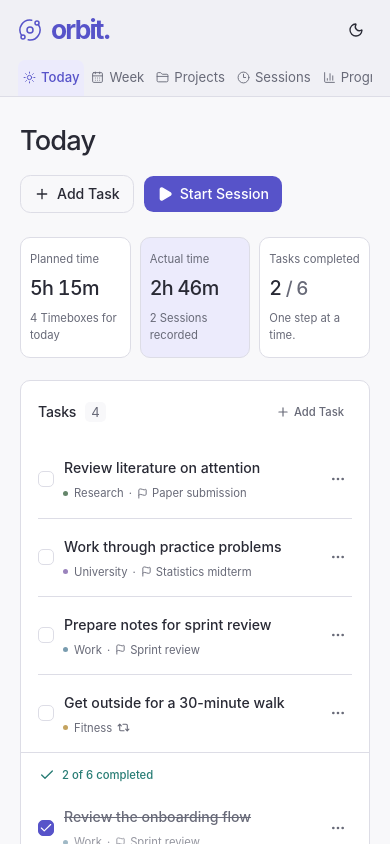
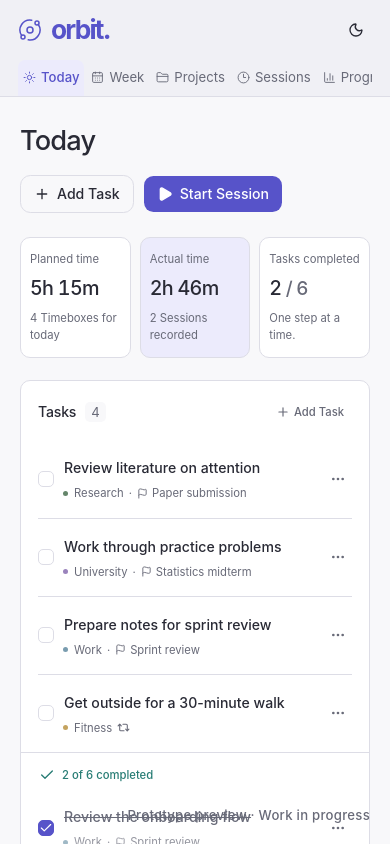
Before and after one commit to ricardovinicius/orbit, a Next.js app in the folder apps/prototype/: page / in a window 390 px wide. Shown: the top 844 px of the page. Built offline with nearby package versions, Linux system fonts and the light colour scheme.

Commit message:
Add prototype preview watermark

```diff
--- a/apps/prototype/src/app/globals.css
+++ b/apps/prototype/src/app/globals.css
@@ -1028,3 +1028,25 @@ button.heat-cell:hover, button.heat-cell.selected { outline: 2px solid var(--rin
 .toaster .orbit-toast .orbit-toast-action:hover,
 .toaster .orbit-toast .orbit-toast-close:hover { background: var(--accent); color: var(--accent-foreground); }
 .toaster .orbit-toast button:focus-visible { outline: 2px solid var(--ring); outline-offset: 2px; }
+
+.prototype-watermark {
+  position: fixed;
+  right: max(32px, env(safe-area-inset-right));
+  bottom: max(24px, env(safe-area-inset-bottom));
+  margin: 0;
+  color: var(--muted-foreground);
+  font-size: var(--text-body);
+  font-weight: 500;
+  line-height: 1.4;
+  letter-spacing: 0.02em;
+  pointer-events: none;
+  user-select: none;
+}
+
+@media (max-width: 760px) {
+  .prototype-watermark {
+    right: max(20px, env(safe-area-inset-right));
+    bottom: max(20px, env(safe-area-inset-bottom));
+    font-size: var(--text-small);
+  }
+}
--- a/apps/prototype/src/components/orbit/workspace.tsx
+++ b/apps/prototype/src/components/orbit/workspace.tsx
@@ -129,6 +129,7 @@ export function WorkspaceProvider({ children }: { children: ReactNode }) {
             </main>
           </div>
         </div>
+        <p className="prototype-watermark">Prototype preview · Work in progress</p>
         <Toaster />
         <Dialog open={!!editor} onOpenChange={(value) => { if (!value) close(); }}>
           {editor && <Editor key={`${editor.kind}-${editor.id ?? "new"}-${editor.projectId ?? ""}`} request={editor} close={close} />}
--- a/apps/prototype/src/components/ui/sonner.tsx
+++ b/apps/prototype/src/components/ui/sonner.tsx
@@ -9,8 +9,8 @@ const Toaster = ({ ...props }: ToasterProps) => {
     <Sonner
       position="bottom-right"
       closeButton
-      offset={24}
-      mobileOffset={16}
+      offset={72}
+      mobileOffset={64}
       duration={5000}
       className="toaster group"
       icons={{
```
